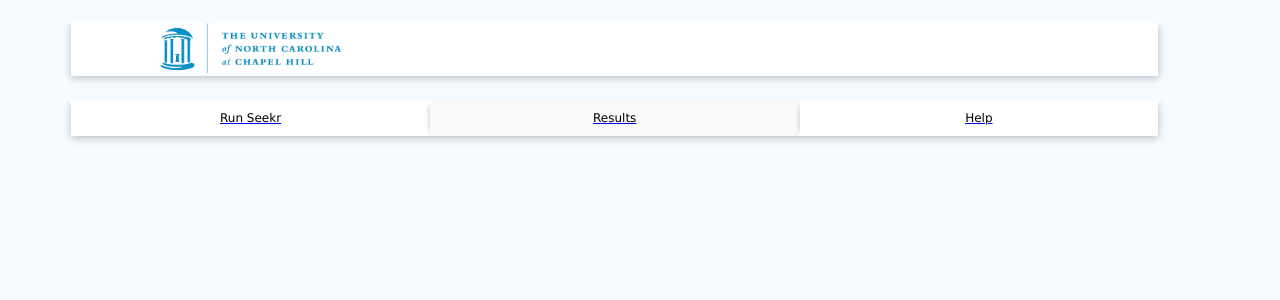
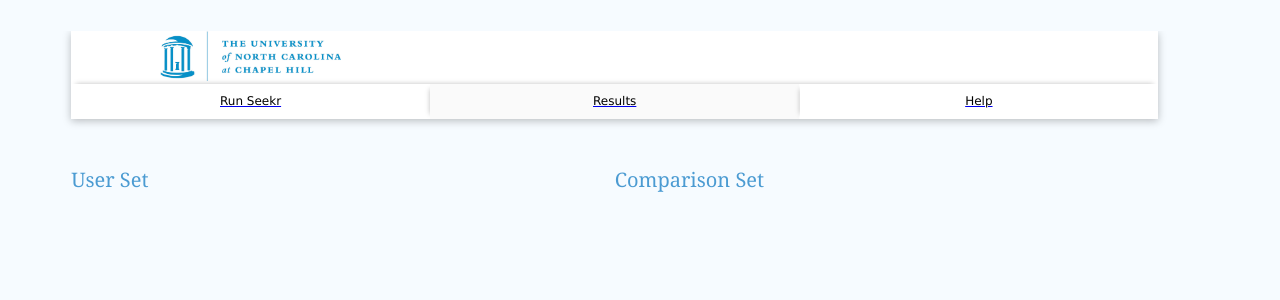
Before and after one commit to CalabreseLab/seekr_web, a Flask app: page /home in a window 1280 px wide, after a click on "Results". Shown: the top 300 px of the page. Run offline with Flask 2, Linux system fonts and the light colour scheme; the visitor is signed in with stand-in values (Sample User, id 1); some libraries are stand-ins or nearby versions.

Commit message:
Visual file save

```diff
--- a/seekrServer.py
+++ b/seekrServer.py
@@ -9,6 +9,7 @@ import os
 import time
 import zipfile
 from io import BytesIO
+from io import StringIO
 from logging.handlers import RotatingFileHandler
 
 from flask import Flask
@@ -178,7 +179,8 @@ def process_jobs():
         if ('user_set_id' in json_parameters):
             parameters['user_set_files'] = json_parameters['user_set_id']
 
-        if ('comparison_set_id' in json_parameters and json_parameters['comparison_set_id'] is not None):
+        if ('comparison_set_id' in json_parameters and json_parameters['comparison_set_id'] is not None and json_parameters['comparison_set_id'] != ''):
+
             parameters['comparison_set_files'] = json_parameters['comparison_set_id']
 
         if 'comparison_set' in json_parameters:
@@ -196,13 +198,27 @@ def process_jobs():
             raise SeekrServerError('User directory not found for this session')
 
 
-
         t1 = time.perf_counter()
         counts, names, comparison_counts, comparison_names = _run_seekr_algorithm(parameters=parameters)
         t2 = time.perf_counter()
         application.logger.debug('Running the algorithm took %.3f seconds' % (t2 - t1))
 
-        return jsonify(parameters);
+        pearsons = pearson(counts, comparison_counts)
+
+        heatmap_file = visuals.heatmap(comparison_names, names, pearsons)
+
+
+        heatmap_id = session_helper.generate_file_identifier()
+
+        session_helper.create_file(heatmap_file, session, heatmap_id, extension='html')
+
+
+        # kmermap_file = ''
+        #
+        # kmermap_id = session_helper.generate_file_identifier()
+        # session_helper.create_file(kmermap_file, session, kmermap_id, extension='html')
+
+        return jsonify({'heatmap_id': heatmap_id})
 
     except Exception as e:
         application.logger.exception('Error in /jobs')
--- a/session_helper.py
+++ b/session_helper.py
@@ -8,6 +8,7 @@ session_helper.py
 import os
 import pathlib
 import uuid
+import io
 
 USER_FILE_DIR_ROOT = 'user'
 
@@ -38,7 +39,13 @@ def _get_user_file_path(session, file_identifier, extension=''):
 
 def create_file(file, session, file_identifier, extension=''):
     file_path = _get_user_file_path(session, file_identifier, extension)
-    file.save(file_path)
+
+    if isinstance(file, str):
+        with open(file_path, 'w') as save_file:
+            save_file.write(file)
+    else:
+        file.save(file_path)
+
 
 
 def get_file(session, file_identifier, extension=''):
--- a/static/main.css
+++ b/static/main.css
@@ -34,8 +34,6 @@ h1 {
     font-family: Georgia, ‘Times New Roman’, serif;
     font-size: 20px;
     font-weight: 500;
-    line-height: 15px;
-    line-height: 15px;
     color: #4b9bd2;
     width: 80%;
     margin-top: 0;
@@ -79,7 +77,12 @@ ul {
     padding: 0%;
     position: relative;
     overflow: hidden;
-    background-color: white;
+    /*background-color: white;
+    border-top-style: solid;
+    border-top-width: thin;
+    border-top-color: #4b9bd2;*/
+    box-shadow: 0px -5px 5px -5px rgba(0,0,0,0.25);
+
 }
 
 li {
@@ -199,6 +202,21 @@ text-align: center;
     float: left;
 }
 
+.column_wide_left {
+    width: 41%;
+    margin-right: 1%;
+    margin-left: 5%;
+    float: left;
+}
+
+.column_wide_right {
+
+    width: 41%;
+    margin-right: 5%;
+    margin-left: 1%;
+    float: left;
+}
+
 .container {
     box-shadow: 0 2px 8px rgba(0,0,0,0.25);
     background-color: #FFFFFF;
--- a/static/main.js
+++ b/static/main.js
@@ -153,6 +153,7 @@ var runSEEKR = function(params) {
 
             console.log(data);
 
+
         }
 
     });
--- a/templates/home.html
+++ b/templates/home.html
@@ -21,6 +21,8 @@
 </head>
 <body  >
 
+<div id="main-tabs" class="row">
+
 <div class="menu">
     <div class="row">
         <div class="single_column container">
@@ -30,15 +32,7 @@
                 <!--<img class="nav_img" src="../static/UNC.jpg"/>-->
                 <img class="nav_img" src="{{ url_for('static', filename='UNC.jpg') }}">
             </div>
-
-        </div>
-    </div>
-</div>
-
-
-<div id="main-tabs" class="row">
-
-    <ul class="single_column container">
+            <ul class="row">
 
 
         <li class="tab nav_left"><a href="#main"><h2>Run Seekr</h2></a></li>
@@ -49,6 +43,11 @@
 
 
     </ul>
+
+        </div>
+    </div>
+</div>
+
 
     <div id="main" class="main">
 
@@ -191,7 +190,34 @@
 
     <div id="visual" class="main">
 
+        <div class="row">
+            <div class="column_wide_left">
+                <h1>User Set</h1>
             </div>
+
+            <div class="column_wide_right">
+                <h1>Comparison Set</h1>
+            </div>
+
+        </div>
+
+        <div class="row">
+
+            <div id="heatmap" class="container column_wide_left">
+
+
+            </div>
+
+            <div id="kmermap" class="container column_wide_right">
+
+
+            </div>
+        </div>
+
+    </div>
+
+
+
 
     <div id="help" class="main">
 
```
Also changed, not shown: visuals.py (+15 -18 lines). Lines whose indentation alone changed are shown as unchanged.
